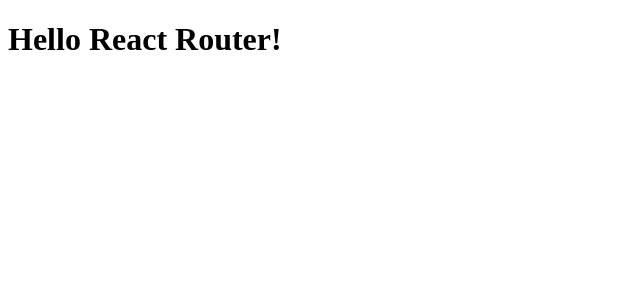
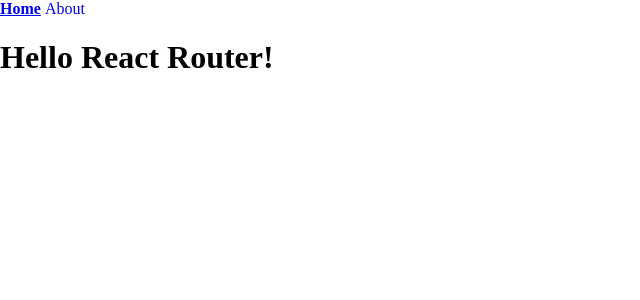
Before and after one commit to gnzlplcs/react-router-6, a React (Vite) app in the folder intro/: page / in a window 1280 px wide. Shown: the top 300 px of the page, without its empty margins (0-640 px from the left). Built offline with nearby package versions, Linux system fonts and the light colour scheme.

Commit message:
:construction: Link

```diff
--- a/intro/src/App.jsx
+++ b/intro/src/App.jsx
@@ -1,11 +1,15 @@
 import React from "react";
-import { BrowserRouter as Router, Routes, Route } from "react-router-dom";
+import { BrowserRouter as Router, Routes, Route, Link } from "react-router-dom";
 import Home from "./Home";
 import About from "./About";
 
 const App = () => {
   return (
     <Router>
+      <nav>
+        <Link to="/">Home</Link>&nbsp;
+        <Link to="/about">About</Link>
+      </nav>
       <Routes>
         <Route path="/" element={<Home />} />
         <Route path="/about" element={<About />} />
--- /dev/null
+++ b/intro/src/index.css
@@ -0,0 +1,17 @@
+* {
+  box-sizing: border-box;
+}
+
+html, body {
+  margin: 0;
+  padding: 0;
+}
+
+nav a {
+  text-decoration: none;
+}
+
+nav a:hover {
+  text-decoration: underline;
+  font-weight: 800;
+}
--- a/intro/src/main.jsx
+++ b/intro/src/main.jsx
@@ -1,5 +1,6 @@
 import React from "react";
 import ReactDOM from "react-dom/client";
 import App from "./App";
+import './index.css';
 
 ReactDOM.createRoot(document.getElementById("root")).render(<App />);
```
